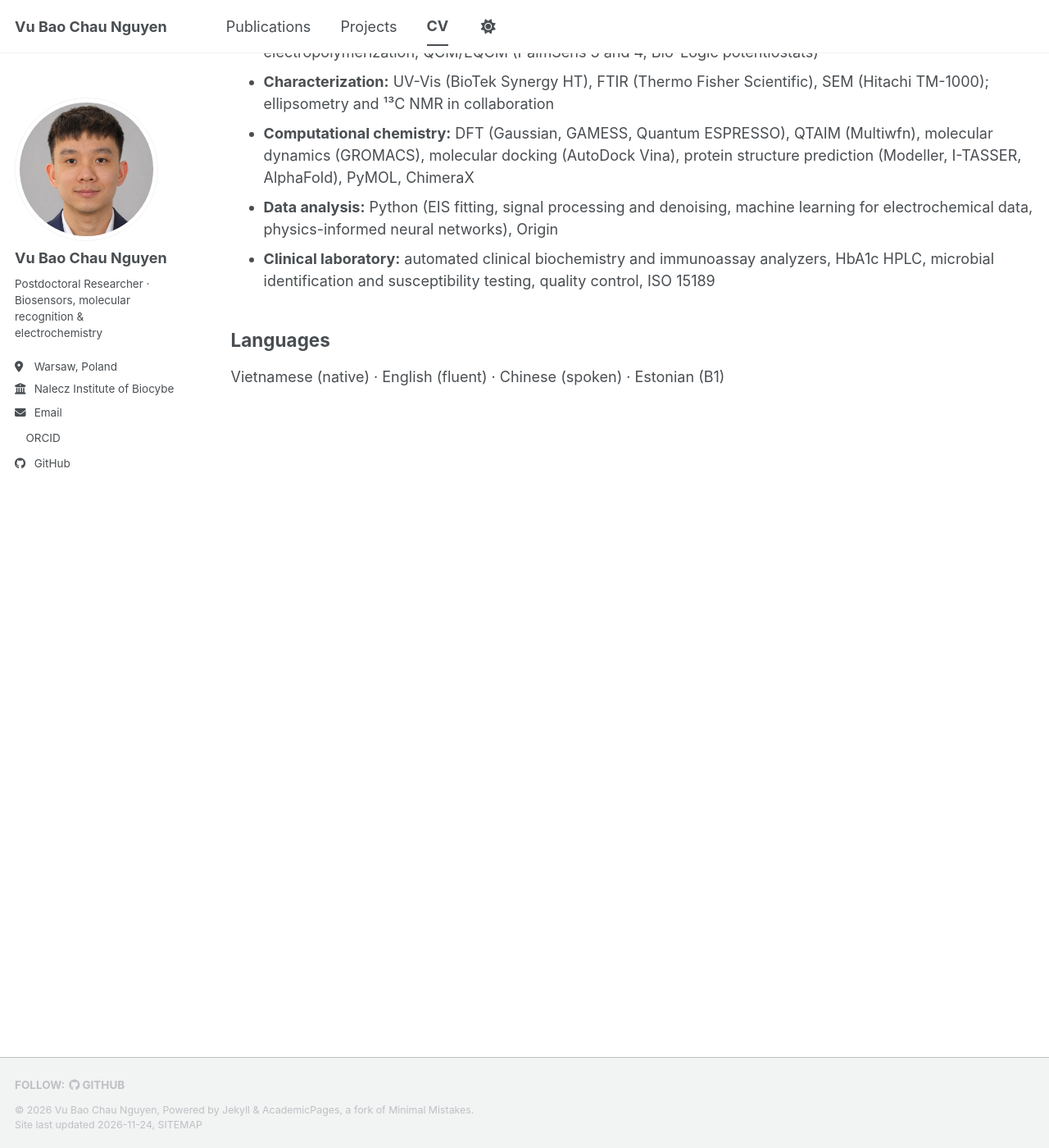
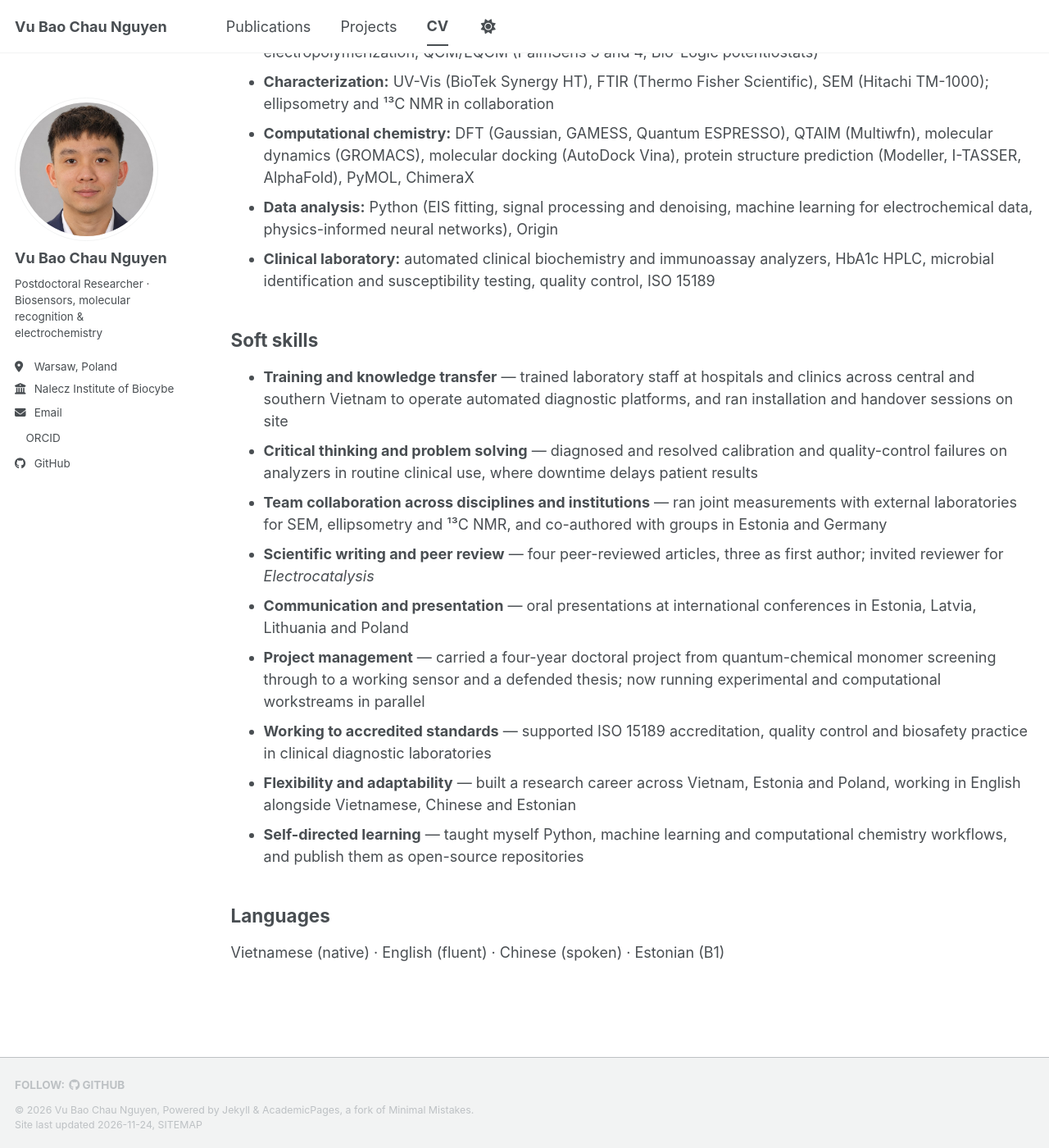
Before and after one commit to deannguyen9xyz/deannguyen9xyz.github.io, a Jekyll site: the page built from _pages/cv.md, in a window 1280 px wide and 1400 px high, scrolled down 2517 px. Shown: the whole window at 82% size. Built offline with Jekyll 4.4.1, drawn with Linux system fonts in a browser that asks for light colours; a script bundle is joined from its source files by our own code; a style sheet for code colours, icons or effects is not loaded.

Commit message:
Add soft skills section to CV
Each entry is tied to specific evidence already in the CV: clinical training
and troubleshooting at Mitalab, external-lab collaborations and co-authorship
during the PhD, peer review, conference talks, and ISO 15189 work. Renamed
the existing Skills heading to Technical skills so the two pair up.

```diff
--- a/_pages/cv.md
+++ b/_pages/cv.md
@@ -65,6 +65,18 @@ redirect_from:
 * **Data analysis:** Python (EIS fitting, signal processing and denoising, machine learning for electrochemical data, physics-informed neural networks), Origin
 * **Clinical laboratory:** automated clinical biochemistry and immunoassay analyzers, HbA1c HPLC, microbial identification and susceptibility testing, quality control, ISO 15189
 
+## Soft skills
+
+* **Training and knowledge transfer** — trained laboratory staff at hospitals and clinics across central and southern Vietnam to operate automated diagnostic platforms, and ran installation and handover sessions on site
+* **Critical thinking and problem solving** — diagnosed and resolved calibration and quality-control failures on analyzers in routine clinical use, where downtime delays patient results
+* **Team collaboration across disciplines and institutions** — ran joint measurements with external laboratories for SEM, ellipsometry and ¹³C NMR, and co-authored with groups in Estonia and Germany
+* **Scientific writing and peer review** — four peer-reviewed articles, three as first author; invited reviewer for *Electrocatalysis*
+* **Communication and presentation** — oral presentations at international conferences in Estonia, Latvia, Lithuania and Poland
+* **Project management** — carried a four-year doctoral project from quantum-chemical monomer screening through to a working sensor and a defended thesis; now running experimental and computational workstreams in parallel
+* **Working to accredited standards** — supported ISO 15189 accreditation, quality control and biosafety practice in clinical diagnostic laboratories
+* **Flexibility and adaptability** — built a research career across Vietnam, Estonia and Poland, working in English alongside Vietnamese, Chinese and Estonian
+* **Self-directed learning** — taught myself Python, machine learning and computational chemistry workflows, and publish them as open-source repositories
+
 ## Languages
 
 Vietnamese (native) · English (fluent) · Chinese (spoken) · Estonian (B1)
```
Also changed, not shown: other parts of _pages/cv.md (+1 -1 lines).
